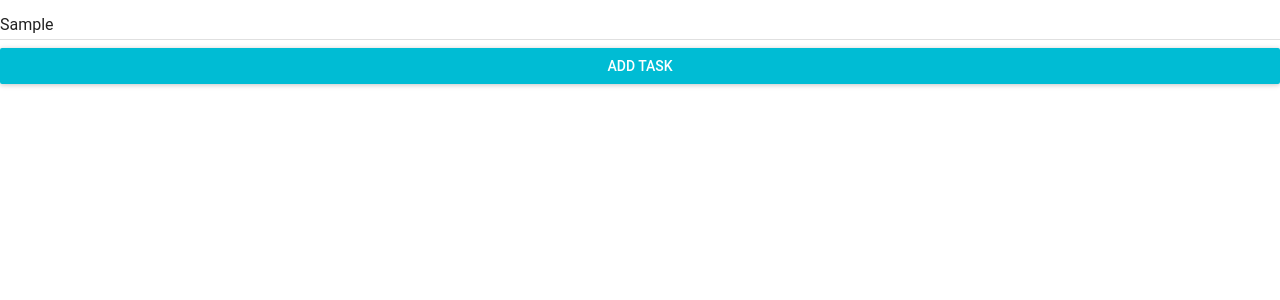
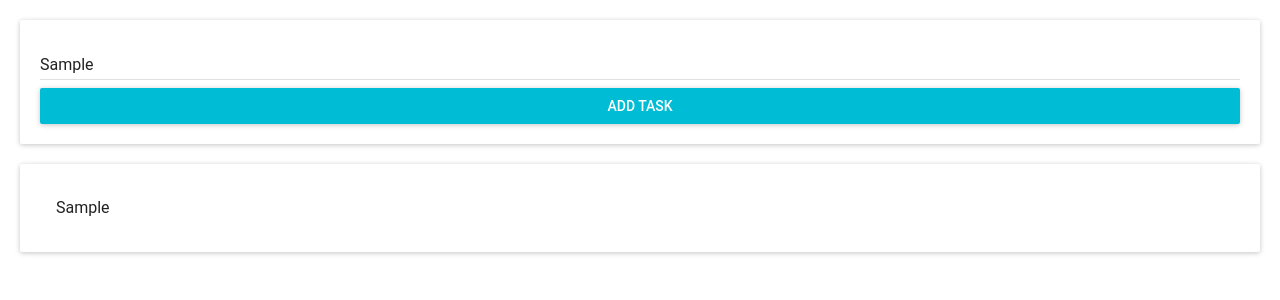
Before and after one commit to agataokolska/to-do-list-app-react-redux-firebase, a React (Create React App) app: page / in a window 1280 px wide. Both pictures are taken after typing "Sample" into the empty fields and a click on the button "ADD TASK". Shown: the top 300 px of the page. Built offline with nearby package versions, Linux system fonts and the light colour scheme.

Commit message:
adding tasks to list, remove unused component

```diff
--- a/src/state/tasks.js
+++ b/src/state/tasks.js
@@ -46,7 +46,7 @@ export default (state = initialState, action) => {
             ...state,
             tasks: state.tasks.concat({
                 taskName:state.text,
-                uid: Date.now()
+                uid: Date.now(),
             })
         }
         default:
--- a/src/views/Task.js
+++ /dev/null
@@ -1,13 +0,0 @@
-import React from 'react'
-import { connect } from 'react-redux'
-import { ListItem } from 'material-ui/List'
-
-const Task = (props) => (
-    <div>
-        <ListItem
-            primaryText={props.task}
-
-        />
-    </div>
-)
-export default connect(null, null)(Task)
--- a/src/views/TasksList.js
+++ b/src/views/TasksList.js
@@ -2,18 +2,25 @@ import React from 'react'
 import { connect } from 'react-redux'
 import TextField from 'material-ui/TextField'
 import RaisedButton from 'material-ui/RaisedButton'
-import Task from './Task'
+
 import { ListItem } from 'material-ui/List'
-import {addTaskAction, handleChangeAction} from '../state/tasks'
+import Paper from 'material-ui/Paper'
+import { addTaskAction, handleChangeAction } from '../state/tasks'
+
+
+const styles = {
+    margin: '20px',
+    padding: '20px'
+}
 
 const TaskList = (props) => (
     <div>
-        <div>
+        <Paper style={styles}>
             <TextField
                 onChange={(value) => props._handleChangeAction(value)}
                 placeholder={'write new task here'}
                 type='text'
-                value = {props._task}
+                value={props._task}
                 fullWidth={true}
             />
             <RaisedButton
@@ -21,21 +28,18 @@ const TaskList = (props) => (
                 label="Add task"
                 primary={true}
                 fullWidth={true} />
-        </div>
-        <div>
+        </Paper>
+        <Paper style={styles}>
             {
                 props._isTasksAreLoading ?
                     'Loading tasks, please wait for a moment'
                     :
-                    props._tasks.map(task => (
-                       <div
-                        task={task.task}
-                        key={task.id}
-                        id={task.id}
-                       />
+                    props._tasks.map((task, uid) => (
+                        <ListItem key={uid}>{task.taskName}</ListItem>
                     ))
+
             }
-        </div>
+        </Paper>
 
     </div>
 )
```
Lines whose indentation alone changed are shown as unchanged.
